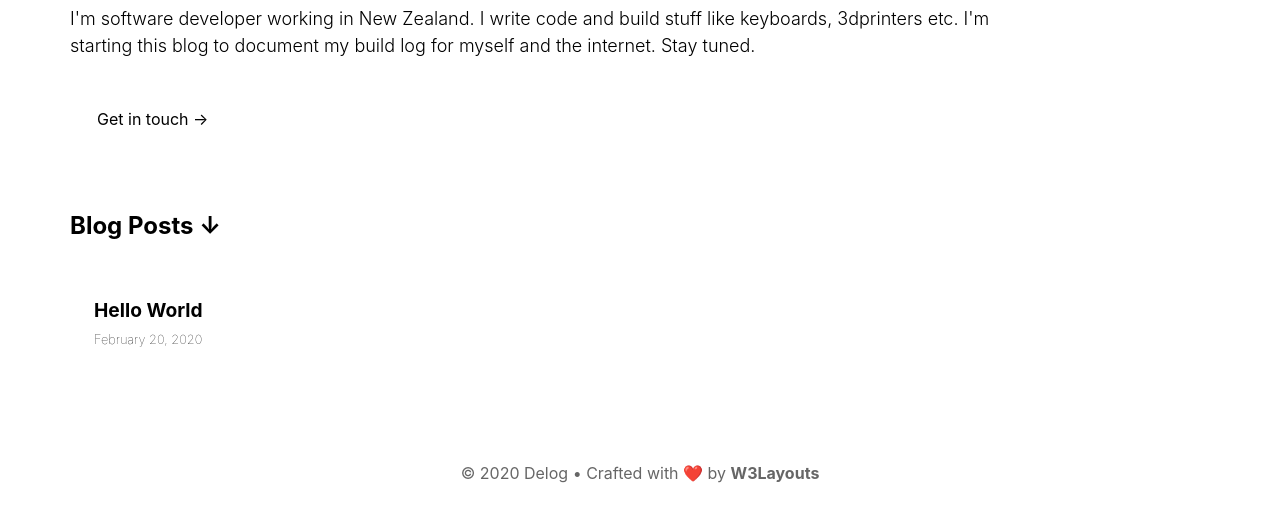
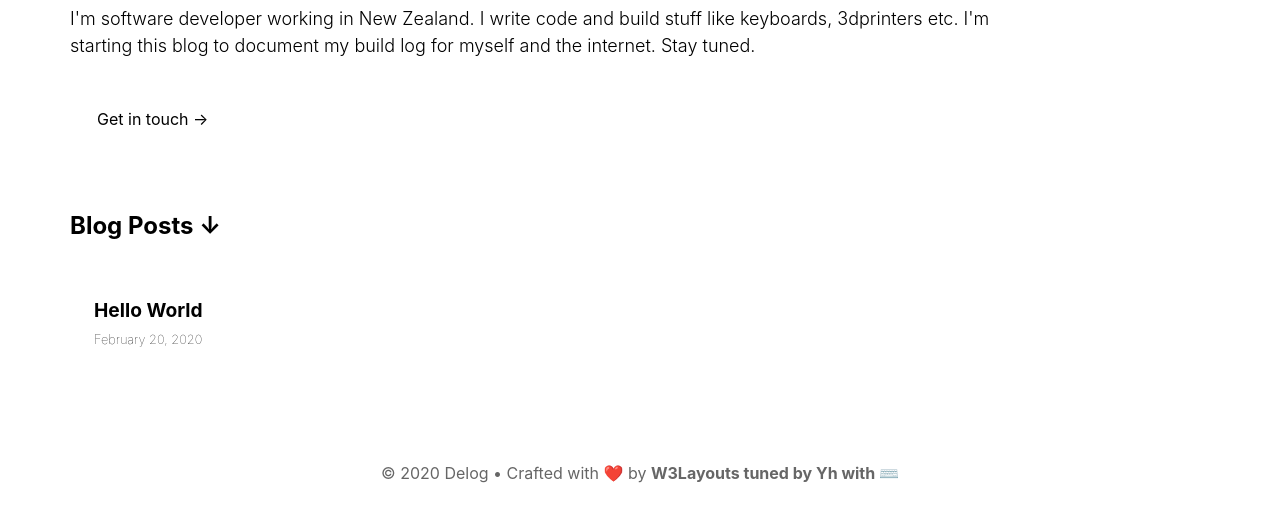
Before and after one commit to younghoonk17/gatsby-blog, a Gatsby site: page / in a window 1280 px wide. Shown: the part 175-696 px from the top of the page. Built offline with nearby package versions, Linux system fonts and the light colour scheme; Gatsby itself is replaced by a stand-in of ours.

Commit message:
Update layout.js
Updated the footer

```diff
--- a/src/components/layout.js
+++ b/src/components/layout.js
@@ -25,7 +25,7 @@ export default ({ children }) => {
       </header>
       {children}
       <footer className="site-footer">
-        <p>&copy; {new Date().getFullYear()} Delog &bull; Crafted with <span role="img" aria-label="love">❤️</span> by <a href="https://w3layouts.com">W3Layouts</a></p>
+        <p>&copy; {new Date().getFullYear()} Delog &bull; Crafted with <span role="img" aria-label="love">❤️</span> by <a href="https://w3layouts.com">W3Layouts tuned by Yh with ⌨️</a></p>
       </footer>
     </div>
   )
```
